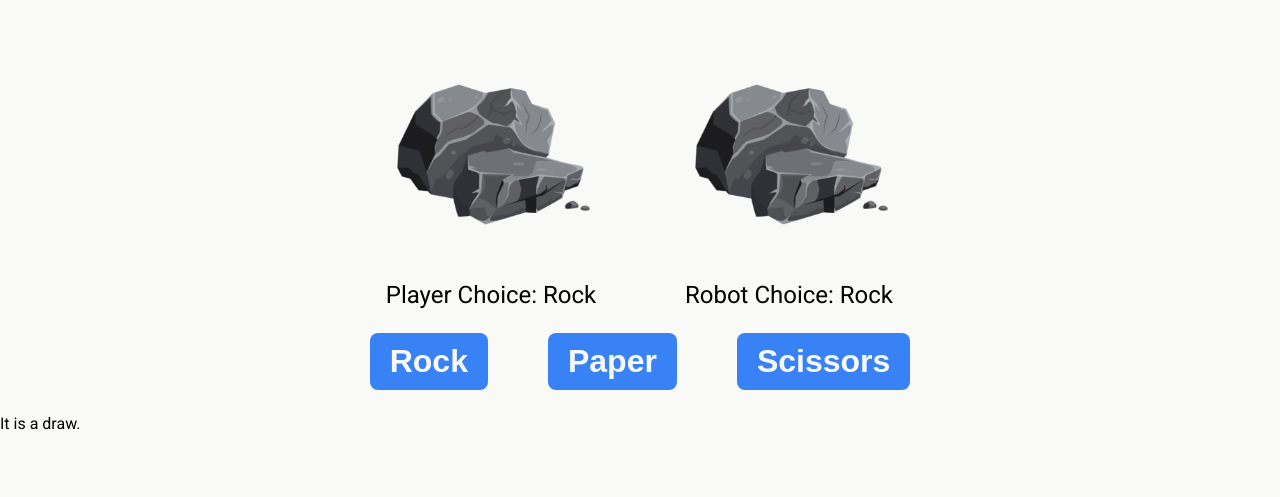
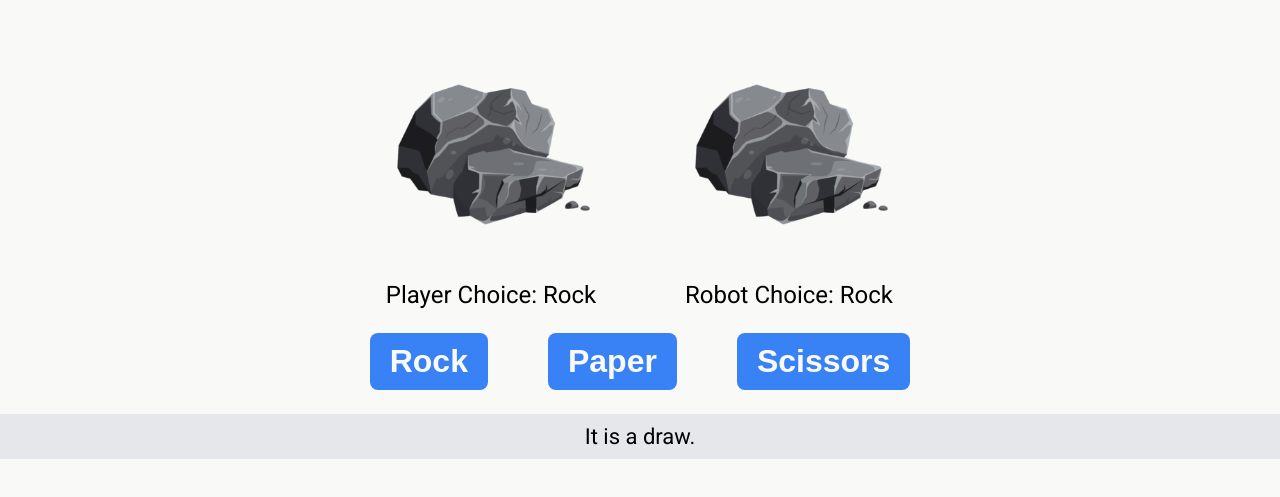
Before and after one commit to jed-ct/rock-paper-scissors, a plain HTML site: page index.html in a window 1280 px wide. Both pictures are taken after a click on the button "Rock". Shown: the part 129-626 px from the top of the page. Drawn offline with Linux system fonts and the light colour scheme.

Commit message:
Implemented first-to-5 functionality

```diff
--- a/index.html
+++ b/index.html
@@ -33,7 +33,9 @@
             <button class="choice-button" id="btn-paper">Paper</button>
             <button class="choice-button" id="btn-scissors">Scissors</button>
         </div>
-        <div id="round-result"></div>
+        <div id="round-result-div">
+            <div id="round-result">Click on one of the buttons to select your pick. First one to 5 points wins.</div>
+        </div>
     </div>
     <script src="script.js"></script>
 </body>
--- a/script.js
+++ b/script.js
@@ -1,5 +1,6 @@
 let humanScore = 0;
 let computerScore = 0;
+let isGameDone = false;
 
 const human_score_div = document.querySelector("#human-score");
 const computer_score_div = document.querySelector("#robot-score");
@@ -41,11 +42,16 @@ function getComputerChoice() {
 }
 
 function playRound(humanChoice) {
+    if (isGameDone) {
+        return;
+    }
+
     var computerChoice = getComputerChoice();
     player_choice_div.textContent = humanChoice;
     robot_choice_div.textContent = computerChoice;
     player_choice_img.src = humanChoice + ".png";
     robot_choice_img.src = computerChoice + ".png";
+
     if (humanChoice == computerChoice) {
         round_result_div.textContent = "It is a draw.";
     }
@@ -82,4 +88,15 @@ function playRound(humanChoice) {
         }
     }
     updateCounter();
+    if (humanScore >= 5) {
+        round_result_div.textContent = "You win! Restart the page to play again.";
+        isGameDone = true;
+        return;
+    }
+    else if (computerScore >= 5) {
+        round_result_div.textContent = "You lose. Restart the page to play again.";
+        isGameDone = true;
+        return;
+    }
+
  }
--- a/style.css
+++ b/style.css
@@ -71,3 +71,14 @@ body {
     width: 250px;
     height: 250px;
 }
+
+#round-result-div {
+    display: flex;
+    background-color: #E5E7EB;
+    justify-content: center;
+}
+
+#round-result {
+    font-size: 22px;
+    padding: 10px;
+}
```
